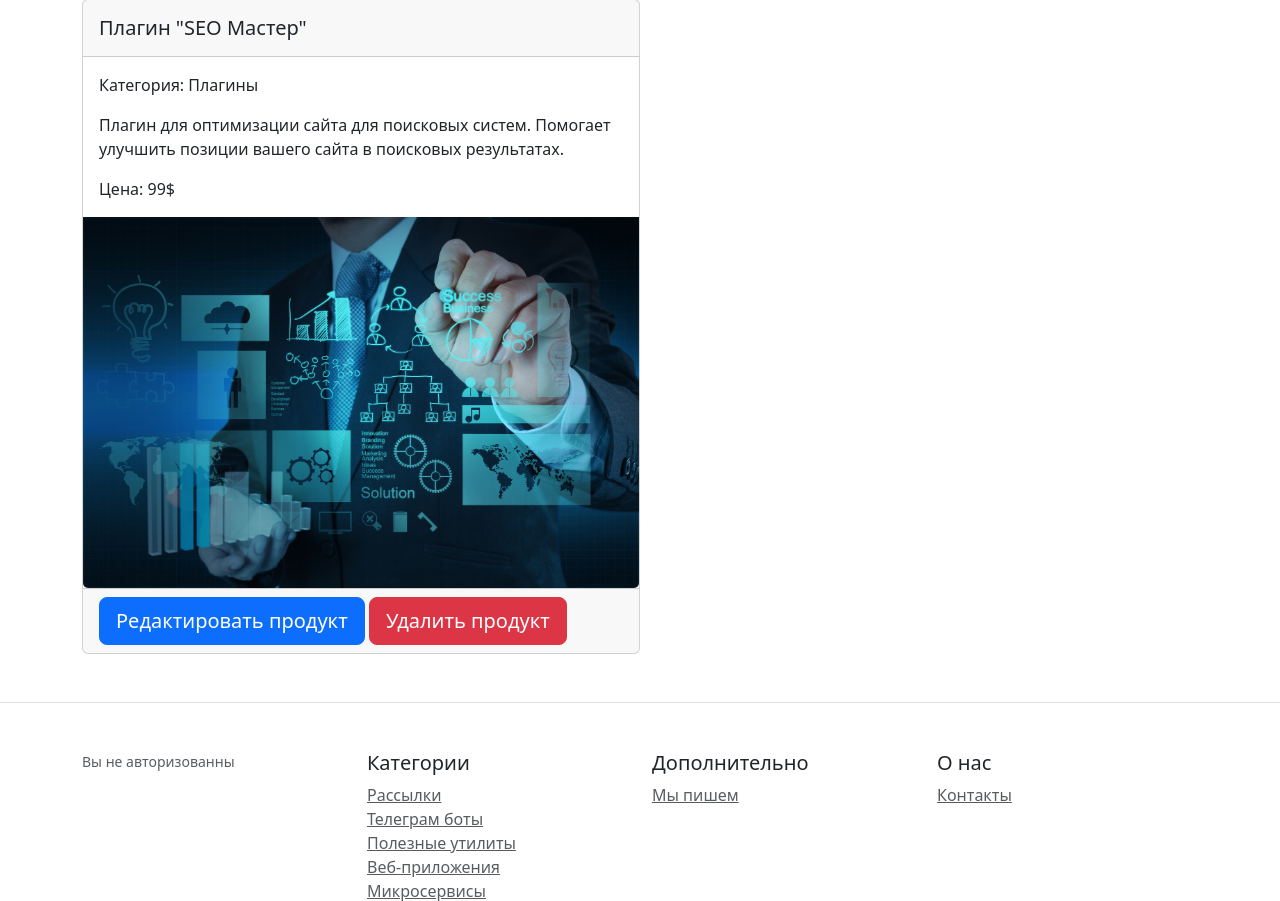
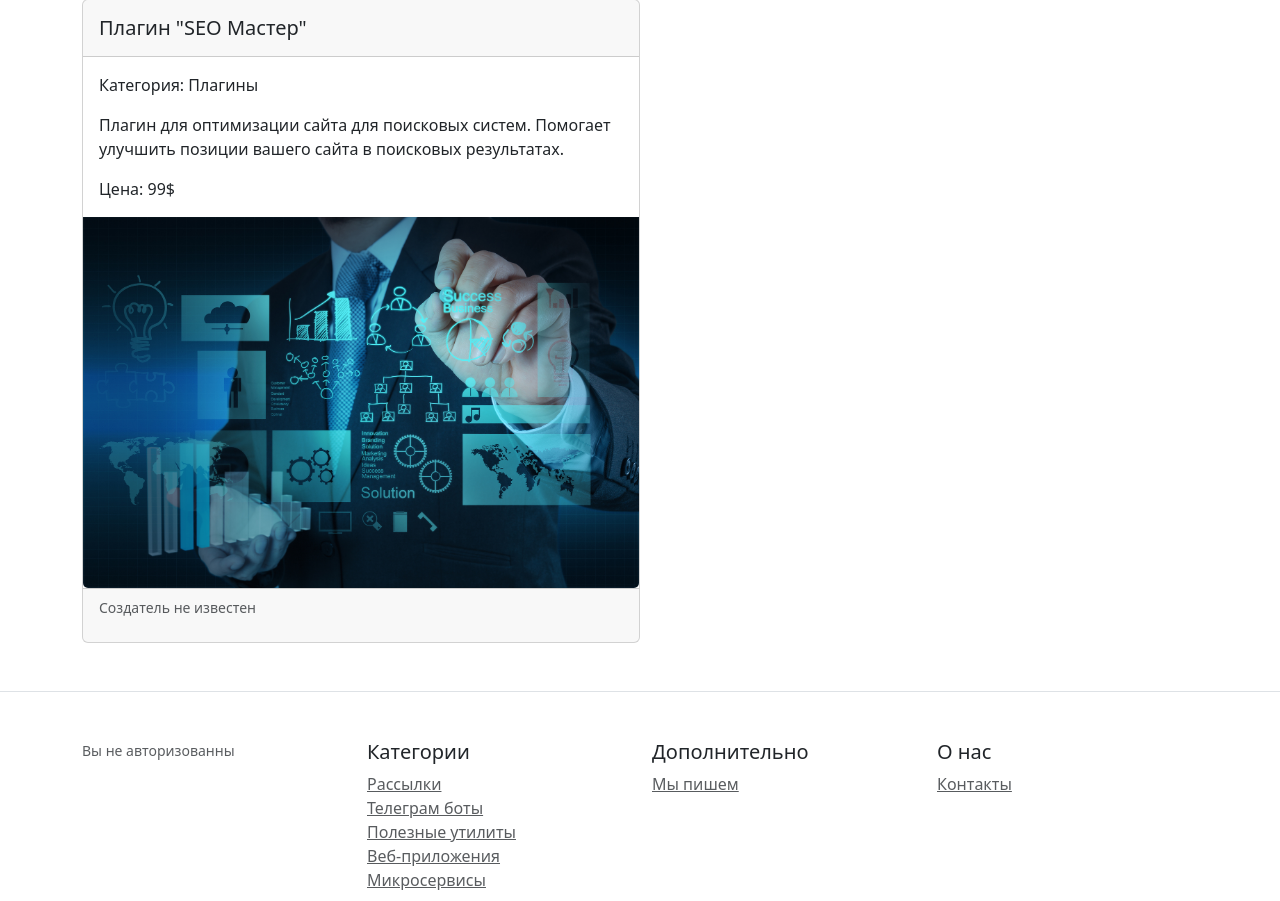
Before and after one commit to DmitryVorotnikov/Skystore, a Django app: page /product/1/ in a window 1280 px wide. Shown: the part 92-993 px from the top of the page. Run offline with Django 4.2, Linux system fonts and the light colour scheme; data comes from the database, SQL or seed files in the repository; some libraries are stand-ins or nearby versions.

Commit message:
Add hiding button controllers for anonymous

```diff
--- a/catalog/templates/catalog/product_detail.html
+++ b/catalog/templates/catalog/product_detail.html
@@ -19,10 +19,12 @@
                 <!--        <img src="/media/{{ object.image }}" style="max-width: 100%; height: auto;" class="card-img-bottom">-->
                 <img src="{{ object.image|mymedia }}" style="max-width: 100%; height: auto;" class="card-img-bottom">
                 <div class="card-footer">
-                    <a class="btn btn-lg btn-primary" href="{% url 'catalog:product_edit' object.pk %}">Редактировать
+                    <small class="d-block mb-3 text-muted">{{ object.owner_product|default:"Создатель не известен" }}</small>
+                    {% if user.is_authenticated %}
+                        <a class="btn btn-lg btn-primary" href="{% url 'catalog:product_edit' object.pk %}">Редактировать
                         продукт</a>
-                    <a class="btn btn-lg btn-danger" href="{% url 'catalog:product_delete' object.pk %}">Удалить продукт</a>
-
+                        <a class="btn btn-lg btn-danger" href="{% url 'catalog:product_delete' object.pk %}">Удалить продукт</a>
+                    {% endif %}
                 </div>
             </div>
         </div>
--- a/catalog/templates/catalog/product_list.html
+++ b/catalog/templates/catalog/product_list.html
@@ -6,7 +6,9 @@
     <p class="lead">Skystore - это отличный вариант приобретения плагинов, проектов и других IT-услуг.</p>
 </div>
 <div class="pricing-header px-3 py-3 pt-md-5 pb-md-4 mx-auto text-left">
-    <a class="btn btn-lg btn-primary" style="margin-left: 102px;" href="{% url 'catalog:product_create' %}">Добавить продукт</a>
+    {% if user.is_authenticated %}
+        <a class="btn btn-lg btn-primary" style="margin-left: 102px;" href="{% url 'catalog:product_create' %}">Добавить продукт</a>
+    {% endif %}
 </div>
 
 <div class="container">
```
